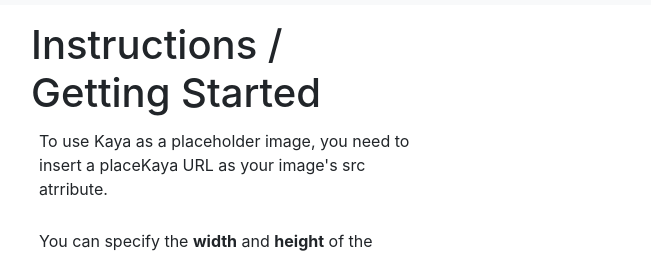
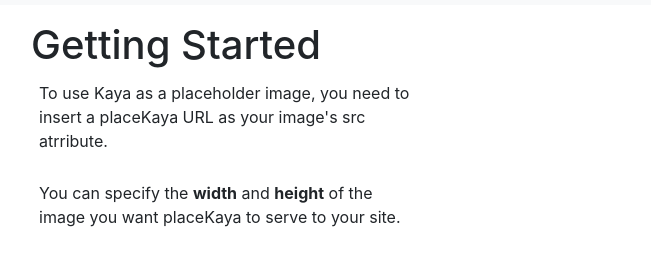
Before and after one commit to jcdoran33/PlaceKaya, a website: page index.html in a window 1280 px wide. Shown: the part 59-313 px from the top of the page, 0-651 px from the left. Drawn offline with nearby package versions, Linux system fonts and the light colour scheme.

Commit message:
edited main header h1 on home page

```diff
--- a/index.html
+++ b/index.html
@@ -36,7 +36,7 @@
     <div class="row m-2 p-2 container-fluid main-content">
 
         <div class="col-lg-4 col-md-6 col-sm-6 col-xs-6">
-        <h1>Instructions / Getting Started</h1>
+        <h1>Getting Started</h1>
             <div class="row m-1 p-1">
                 <p>To use Kaya as a placeholder image, you need to insert a placeKaya URL as your image's src atrribute.</p>
             </div>
```
